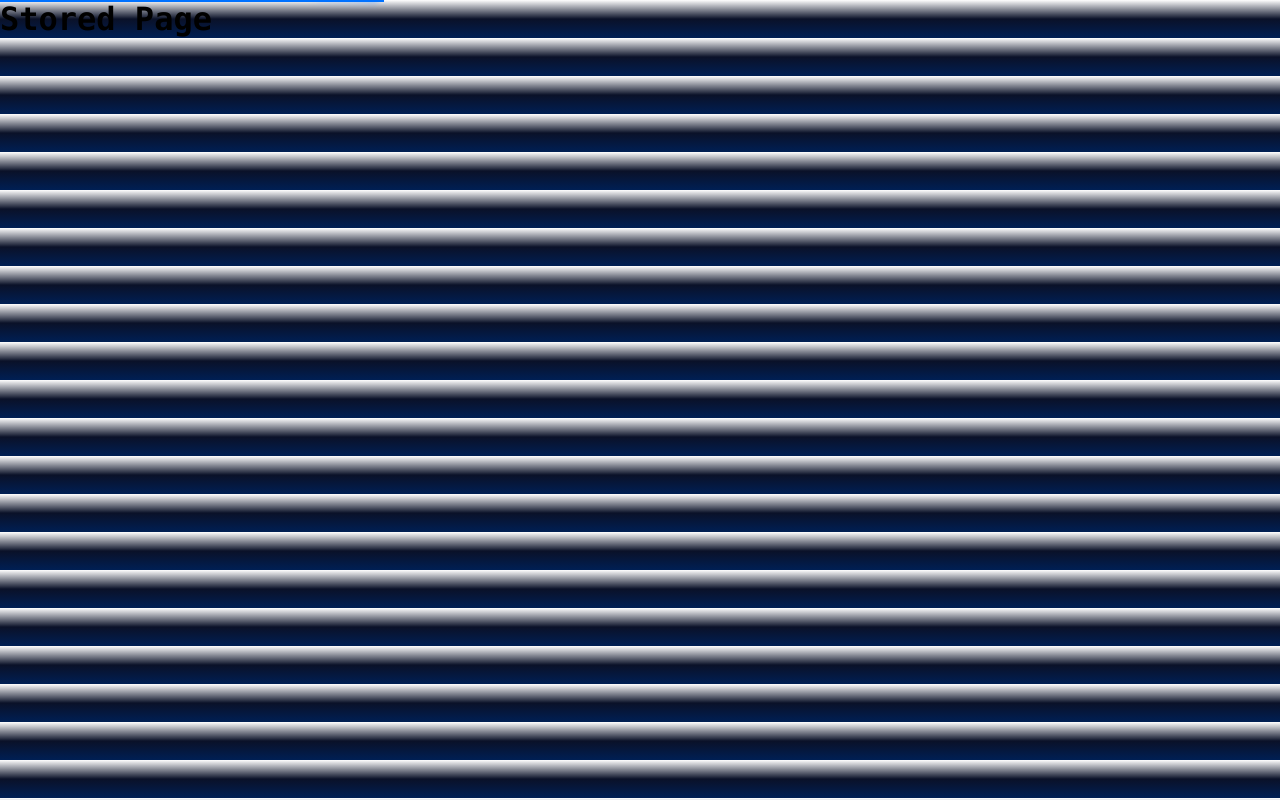
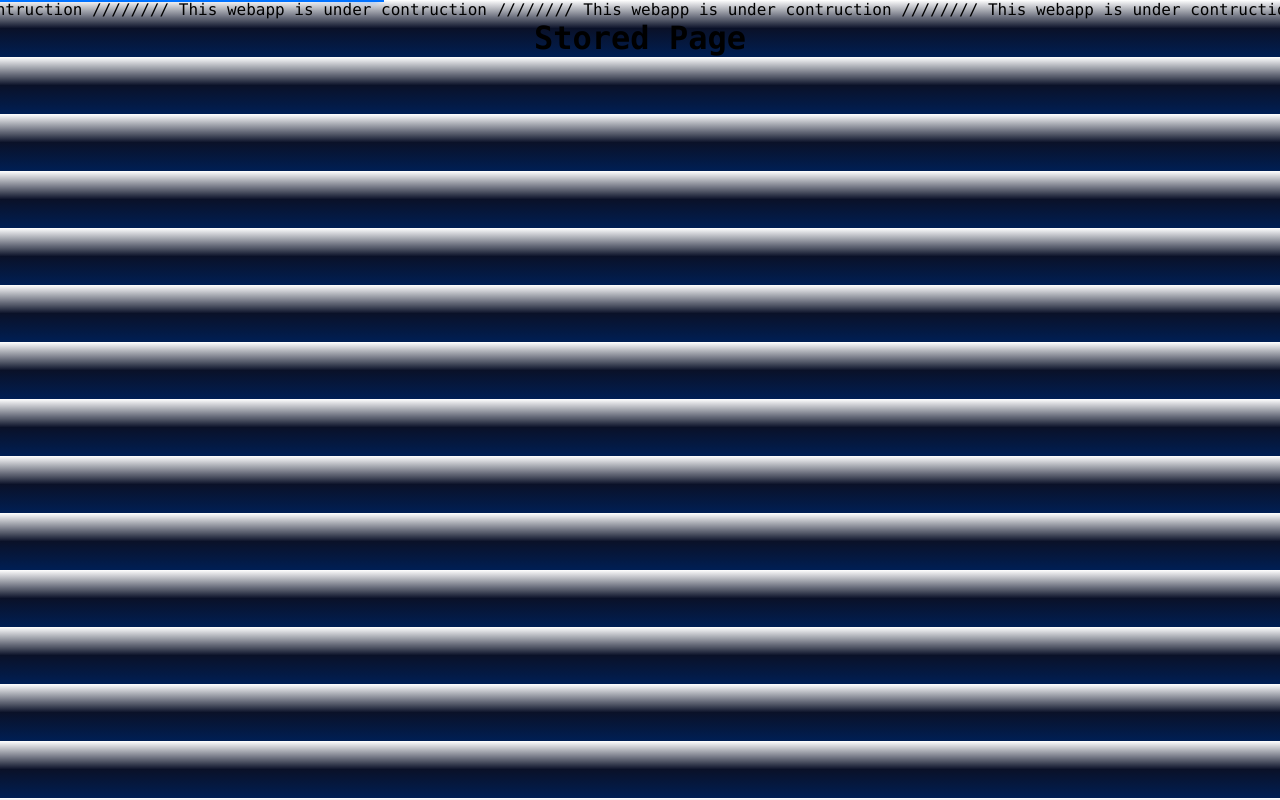
Before and after one commit to punyamsingh/quarc, a Next.js app: page /stored/1 in a window 1280 px wide. Built offline with nearby package versions, Linux system fonts and the light colour scheme; no server answers; the database is empty.

Commit message:
Add Marquee component to index and stored pages

```diff
--- a/src/pages/stored/[id].js
+++ b/src/pages/stored/[id].js
@@ -4,6 +4,7 @@ import { useEffect,useState } from 'react';
 import Router from 'next/router';
 import TopLoadingBar from 'react-top-loading-bar';
 import supabase from '@/sb/supabase'; // Update the path to your supabase.js file
+import Marquee from "react-fast-marquee";
 
 export default function StoredPage({ storedText }) {
     const [text,setText] = useState(storedText);
@@ -40,7 +41,15 @@ export default function StoredPage({ storedText }) {
     return (
         <div>
             <TopLoadingBar progress={loadingBar} color="#0071ff" />
-            <h1>Stored Page</h1>
+            <Marquee
+                autoFill={true}
+                pauseOnHover={true}
+                gradient={true}
+                gradientColor={[255,255,0]}
+            >
+                <p>//// This webapp is under contruction //// </p>
+            </Marquee>
+            <h1 style={{ textAlign: 'center' }}>Stored Page</h1>
             <pre>{text}</pre>
         </div>
     );
```
Also changed, not shown: src/pages/index.js (+9 -0 lines).
